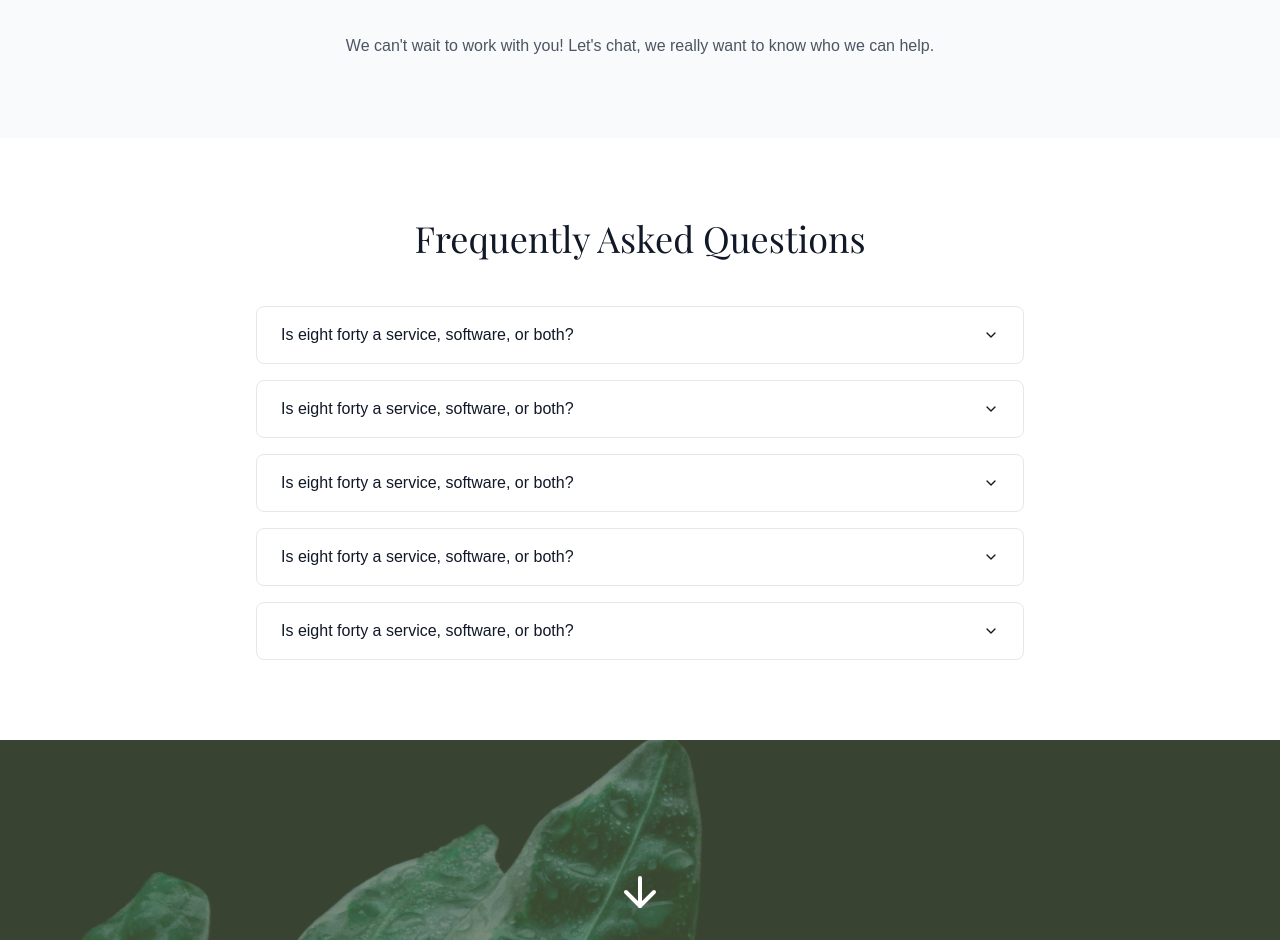
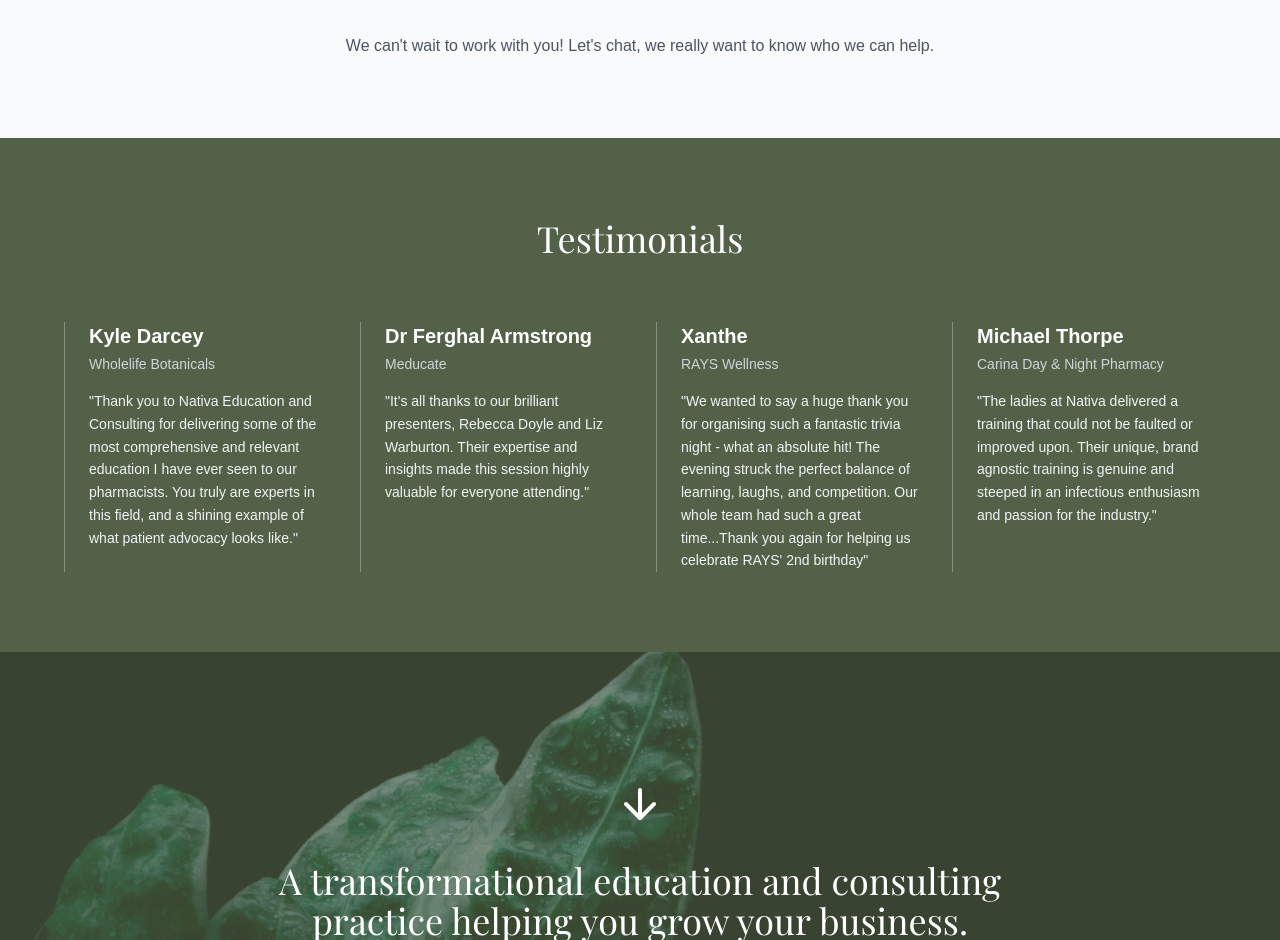
Before and after one commit to doylem/nativa-site, a Next.js app: page / in a window 1280 px wide. Shown: the part 5120-6060 px from the top of the page. Built offline with nearby package versions, Linux system fonts and the light colour scheme; a web font is replaced by a local one.

Commit message:
Updated page.tsx

```diff
--- a/app/page.tsx
+++ b/app/page.tsx
@@ -1,10 +1,4 @@
 import { Button } from "@/components/ui/button"
-import {
-  Accordion,
-  AccordionContent,
-  AccordionItem,
-  AccordionTrigger,
-} from "@/components/ui/accordion"
 import { ArrowDown, BookOpen, Calendar, FlaskConical, Microscope } from "lucide-react"
 import Link from "next/link"
 import Image from "next/image"
@@ -303,54 +297,51 @@ Liz is passionate about advancing cannabinoid research and keeps a keen eye on e
         </div>
       </section>
 
-      {/* FAQ Section */}
-      <section className="py-20 px-4 bg-white">
-        <div className="max-w-3xl mx-auto">
-          <h2 className="text-3xl md:text-4xl font-playfair font-normal mb-12 text-center text-gray-900">
-            Frequently Asked Questions
+      {/* Testimonials Section */}
+      <section className="py-20 px-4 bg-nativa-olive text-white">
+        <div className="max-w-6xl mx-auto">
+          <h2 className="text-3xl md:text-4xl font-playfair font-normal mb-16 text-center">
+            Testimonials
           </h2>
-          <Accordion type="single" collapsible className="space-y-4">
-            <AccordionItem value="item-1" className="border border-gray-200 rounded-lg px-6">
-              <AccordionTrigger className="text-left hover:no-underline">
-                <span className="text-gray-900">Is eight forty a service, software, or both?</span>
-              </AccordionTrigger>
-              <AccordionContent className="text-gray-600">
-                Nativa is a specialized consulting service focused on elevating the medicinal cannabis industry through education, strategic guidance, and operational excellence. We provide tailored solutions to help healthcare professionals and organizations navigate the evolving landscape of medicinal cannabis.
-              </AccordionContent>
-            </AccordionItem>
-            <AccordionItem value="item-2" className="border border-gray-200 rounded-lg px-6">
-              <AccordionTrigger className="text-left hover:no-underline">
-                <span className="text-gray-900">Is eight forty a service, software, or both?</span>
-              </AccordionTrigger>
-              <AccordionContent className="text-gray-600">
-                Our services are designed for healthcare professionals, pharmacies, clinics, medicinal cannabis companies, and organizations looking to enhance their understanding and operations within the medicinal cannabis industry.
-              </AccordionContent>
-            </AccordionItem>
-            <AccordionItem value="item-3" className="border border-gray-200 rounded-lg px-6">
-              <AccordionTrigger className="text-left hover:no-underline">
-                <span className="text-gray-900">Is eight forty a service, software, or both?</span>
-              </AccordionTrigger>
-              <AccordionContent className="text-gray-600">
-                We offer comprehensive education programs, event coordination, product development consultation, and clinical trial support. Each service is customized to meet your specific needs and goals.
-              </AccordionContent>
-            </AccordionItem>
-            <AccordionItem value="item-4" className="border border-gray-200 rounded-lg px-6">
-              <AccordionTrigger className="text-left hover:no-underline">
-                <span className="text-gray-900">Is eight forty a service, software, or both?</span>
-              </AccordionTrigger>
-              <AccordionContent className="text-gray-600">
-                Getting started is easy. Simply reach out through our contact form, and we&apos;ll schedule a consultation to discuss your needs and how we can help elevate your business.
-              </AccordionContent>
-            </AccordionItem>
-            <AccordionItem value="item-5" className="border border-gray-200 rounded-lg px-6">
-              <AccordionTrigger className="text-left hover:no-underline">
-                <span className="text-gray-900">Is eight forty a service, software, or both?</span>
-              </AccordionTrigger>
-              <AccordionContent className="text-gray-600">
-                Our team brings decades of combined healthcare experience, specialized knowledge in medicinal cannabis, and a proven track record of delivering results for our clients across Australia.
-              </AccordionContent>
-            </AccordionItem>
-          </Accordion>
+          <div className="grid md:grid-cols-2 lg:grid-cols-4 gap-8">
+            <div className="space-y-4 border-l border-white/30 pl-6">
+              <div>
+                <h3 className="text-xl font-semibold mb-1">Kyle Darcey</h3>
+                <p className="text-sm text-gray-300">Wholelife Botanicals</p>
+              </div>
+              <p className="text-sm leading-relaxed text-gray-100">
+                &quot;Thank you to Nativa Education and Consulting for delivering some of the most comprehensive and relevant education I have ever seen to our pharmacists. You truly are experts in this field, and a shining example of what patient advocacy looks like.&quot;
+              </p>
+            </div>
+            <div className="space-y-4 border-l border-white/30 pl-6">
+              <div>
+                <h3 className="text-xl font-semibold mb-1">Dr Ferghal Armstrong</h3>
+                <p className="text-sm text-gray-300">Meducate</p>
+              </div>
+              <p className="text-sm leading-relaxed text-gray-100">
+                &quot;It&apos;s all thanks to our brilliant presenters, Rebecca Doyle and Liz Warburton. Their expertise and insights made this session highly valuable for everyone attending.&quot;
+              </p>
+            </div>
+            <div className="space-y-4 border-l border-white/30 pl-6">
+              <div>
+                <h3 className="text-xl font-semibold mb-1">Xanthe</h3>
+                <p className="text-sm text-gray-300">RAYS Wellness</p>
+              </div>
+              <p className="text-sm leading-relaxed text-gray-100">
+                &quot;We wanted to say a huge thank you for organising such a fantastic trivia night - what an absolute hit!
+                The evening struck the perfect balance of learning, laughs, and competition. Our whole team had such a great time...Thank you again for helping us celebrate RAYS&apos; 2nd birthday&quot;
+              </p>
+            </div>
+            <div className="space-y-4 border-l border-white/30 pl-6">
+              <div>
+                <h3 className="text-xl font-semibold mb-1">Michael Thorpe</h3>
+                <p className="text-sm text-gray-300">Carina Day & Night Pharmacy</p>
+              </div>
+              <p className="text-sm leading-relaxed text-gray-100">
+                &quot;The ladies at Nativa delivered a training that could not be faulted or improved upon. Their unique, brand agnostic training is genuine and steeped in an infectious enthusiasm and passion for the industry.&quot;
+              </p>
+            </div>
+          </div>
         </div>
       </section>
 
```
